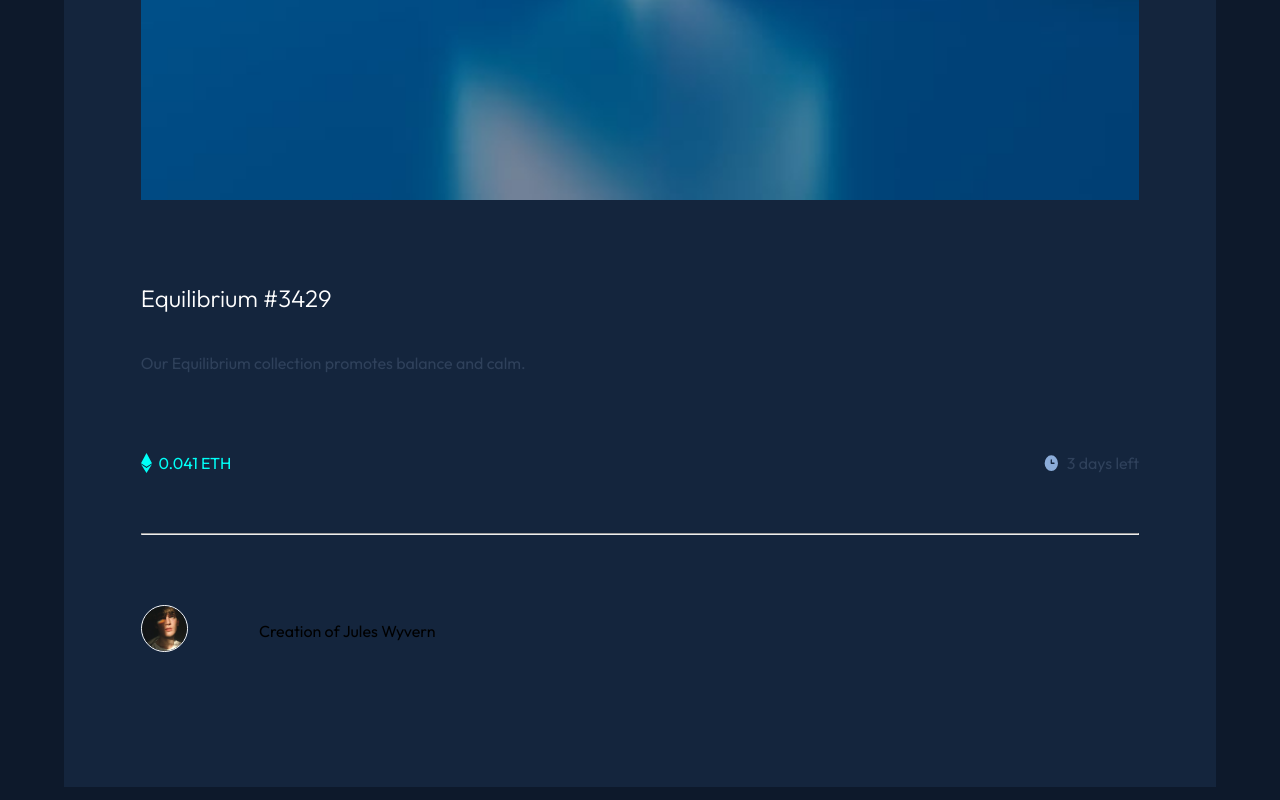
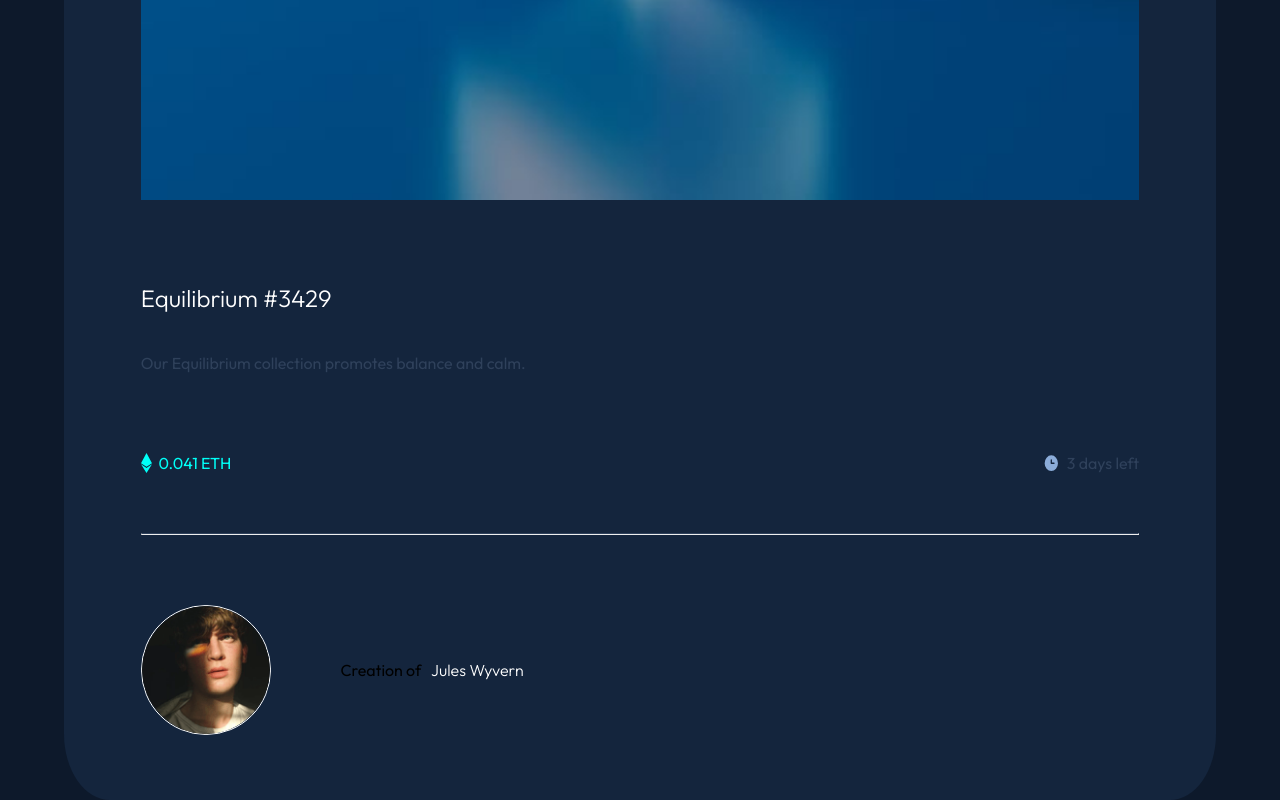
Before and after one commit to Ahecha/NFT-preview-card-component, a plain HTML site: page index.html in a window 1280 px wide. Shown: the part 914-1714 px from the top of the page. Drawn offline with Linux system fonts and the light colour scheme.

Commit message:
se agregan estilos y mejor maquetado

```diff
--- a/index.html
+++ b/index.html
@@ -36,8 +36,8 @@
   <hr>
 
     <div class="profile-container">
-    <div><img class="img-profile" src="./images/image-avatar.png"/></div>
-    <div class="text-profile">Creation of Jules Wyvern</div>
+    <img class="img-profile" src="./images/image-avatar.png"/>
+    <div class="text-profile">Creation of <a href="#"> &nbsp Jules Wyvern</a></div>
     </div>
 
     </div>
--- a/style.css
+++ b/style.css
@@ -15,8 +15,9 @@ body {
 main {
     width: 90%;
     margin-top: 5%;
-    padding: 4% 6%;
+    padding: 4% 6% 2% 6%;
     background-color: hsl(216, 50%, 16%);
+    border-radius: 4%;
 }
 
 .main-img {
@@ -73,11 +74,11 @@ p {
 .profile-container {
     display: flex;
     align-items: center;
-    padding: 7% 0 4% 0;
+    padding: 7% 0 0 0;
 }
 
 .img-profile {
-    width: 40%;
+    width: 13%;
     border-style: solid;
     border-color: white;
     border-radius: 50%;
@@ -87,4 +88,15 @@ p {
 
 .text-profile {
     width: 100%;
+    padding-left: 7%;
 }
+
+a {
+    color: white;
+    text-decoration: none;
+    font-weight: 300;
+}
+
+hr {
+    border-top: 0.1rem solid hsl(215, 32%, 27%);
+}
```
